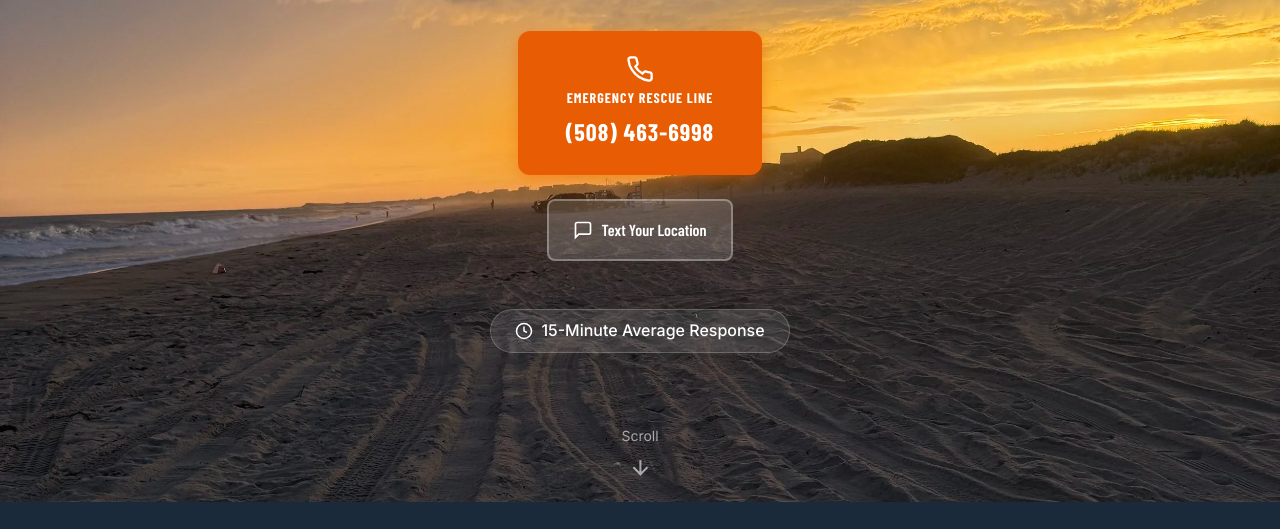
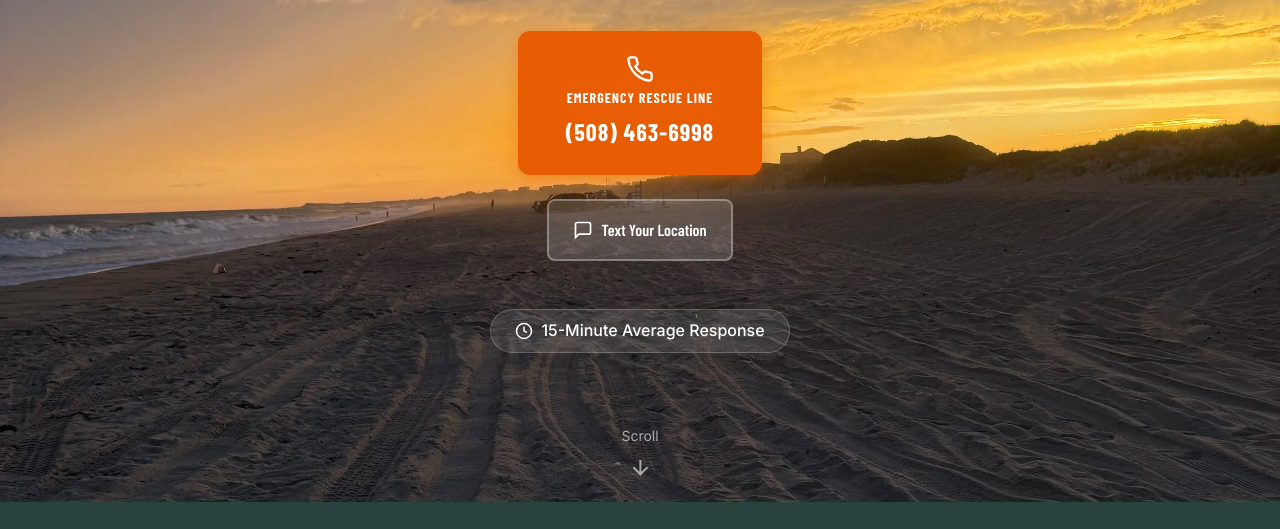
Before and after one commit to owenhudsondesign/greyladytowing, a plain HTML site: page index.html in a window 1280 px wide. Shown: the part 298-827 px from the top of the page. Drawn offline with nearby package versions, Linux system fonts and the light colour scheme; a web font is replaced by a local one.

Commit message:
Update brand colors to match new logo (#28423d, #66aa9d)

```diff
--- a/styles.css
+++ b/styles.css
@@ -7,9 +7,9 @@
    CSS Custom Properties (Design Tokens)
    -------------------------------------------------------------------------- */
 :root {
-    /* Primary Colors - Maritime/Nantucket-Inspired */
-    --navy-blue: #1a2a3a;
-    --ocean-blue: #2d5a7b;
+    /* Primary Colors - Grey Lady Brand */
+    --navy-blue: #28423d;
+    --ocean-blue: #66aa9d;
     --storm-grey: #5a6a7a;
 
     /* Secondary Colors */
@@ -426,7 +426,7 @@ strong {
     position: absolute;
     inset: 0;
     background:
-        linear-gradient(135deg, rgba(26, 42, 58, 0.85) 0%, rgba(45, 90, 123, 0.75) 50%, rgba(90, 106, 122, 0.7) 100%);
+        linear-gradient(135deg, rgba(40, 66, 61, 0.9) 0%, rgba(102, 170, 157, 0.75) 50%, rgba(90, 106, 122, 0.7) 100%);
     z-index: -1;
 }
 
```
